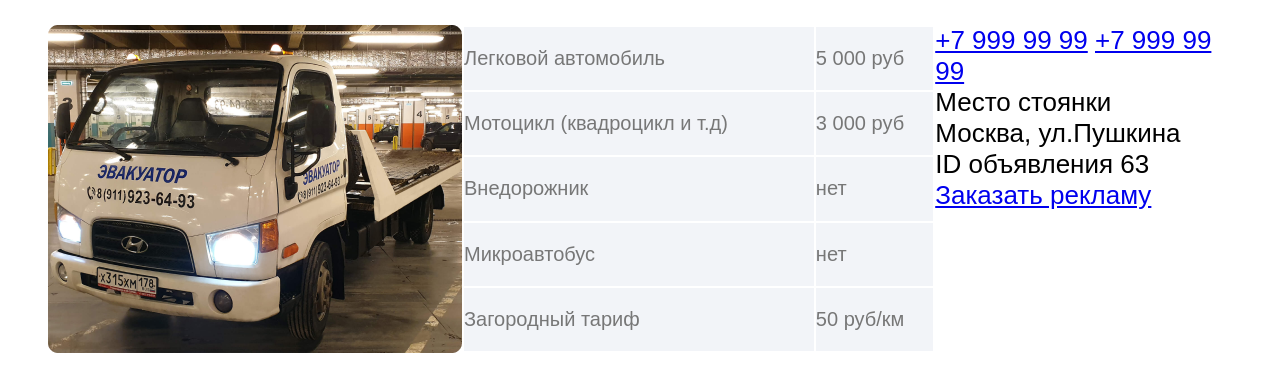
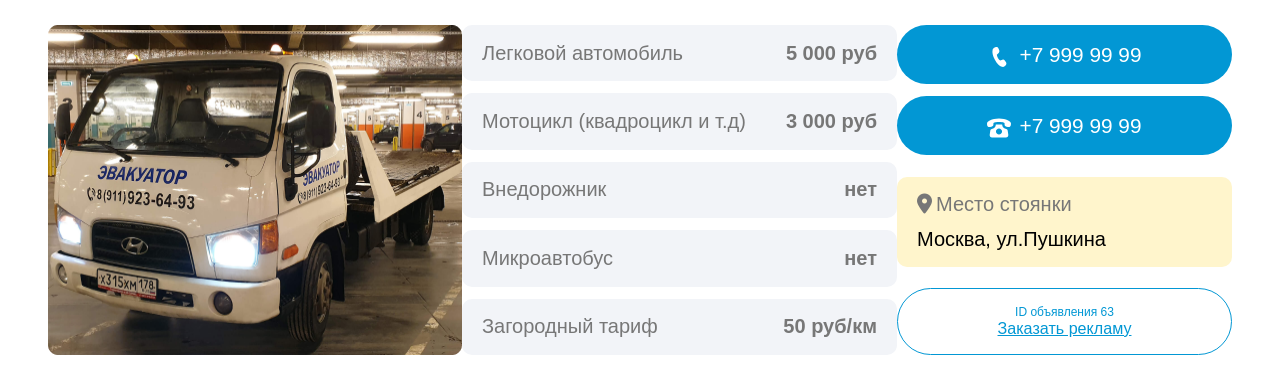
Before and after one commit to natalliakurbat/Evacuator, a plain HTML site: page index.html in a window 1280 px wide. Shown: the part 415-793 px from the top of the page. Drawn offline with Linux system fonts and the light colour scheme; a small style sheet from the web is missing.

Commit message:
Create posts

```diff
--- a/index.html
+++ b/index.html
@@ -5,6 +5,7 @@
     <meta charset="UTF-8">
     <link rel="stylesheet" href="styles/style.css">
     <link href="https://myfonts.ru/myfonts?fonts=san-francisco-pro-text" rel="stylesheet" type="text/css" />
+    <script src="https://kit.fontawesome.com/51dd29b670.js" crossorigin="anonymous"></script>
     <title>Evacuator</title>
 </head>
 
@@ -31,32 +32,58 @@
                     <div class="post">
                         <img src="img/photo-evacuator.png" alt="">
                         <table>
+
                             <tr>
                                 <td>Легковой автомобиль</td>
                                 <td>5 000 руб</td>
                             </tr>
+
+                            <tr class="tr-margin">
+                                <td></td>
+                                <td></td>
+                            </tr>
+
                             <tr>
                                 <td>Мотоцикл (квадроцикл и т.д)</td>
                                 <td>3 000 руб</td>
                             </tr>
+
+                            <tr class="tr-margin">
+                                <td></td>
+                                <td></td>
+                            </tr>
+
                             <tr>
                                 <td>Внедорожник</td>
                                 <td>нет</td>
                             </tr>
+
+                            <tr class="tr-margin">
+                                <td></td>
+                                <td></td>
+                            </tr>
+
                             <tr>
                                 <td>Микроавтобус</td>
                                 <td>нет</td>
                             </tr>
+
+                            <tr class="tr-margin">
+                                <td></td>
+                                <td></td>
+                            </tr>
+
                             <tr>
                                 <td>Загородный тариф</td>
                                 <td>50 руб/км</td>
                             </tr>
+
                         </table>
                         <div class="phones">
-                            <a href="tel:+79999999">+7 999 99 99</a>
-                            <a href="tel:+79999999">+7 999 99 99</a>
+                            <a href="tel:+79999999" class="phone">+7 999 99 99</a>
+                            <a href="tel:+79999999" class="phone">+7 999 99 99</a>
                             <div class="location">
-                                <p>Место стоянки</p>
+                                <p><i class="fa-solid fa-location-dot"></i>Место стоянки</p>
                                 <p>Москва, ул.Пушкина</p>
                             </div>
                             <div class="advertising">
--- a/styles/style.css
+++ b/styles/style.css
@@ -97,6 +97,10 @@ h1 {
     font-size: 1.23rem;
 }
 
+.posts p {
+    font-size: 0.77rem;
+}
+
 .post {
     display: flex;
     justify-content: space-between;
@@ -107,8 +111,100 @@ table {
     width: 498px;
     color: #777777;
     font-size: 0.77rem;
+    border-collapse: collapse;
+    border-spacing: 0 12px;
+}
+
+.tr-margin {
+    height: 12px;
+    background-color: #fff;
 }
 
 tr {
     background-color: #F2F4F8;
 }
+
+td:first-child {
+    padding-left: 20px;
+    border-radius: 10px 0 0 10px;
+}
+
+td:last-child {
+    padding-right: 20px;
+    text-align: right;
+    border-radius: 0 10px 10px 0;
+    font-weight: bold;
+}
+
+.phone {
+    display: block;
+    background-color: #0297D4;
+    color: #fff;
+    font-size: 0.8rem;
+    text-decoration: none;
+    text-align: center;
+    width: 335px;
+    height: 59px;
+    line-height: 59px;
+    border-radius: 50px;
+}
+
+.phone:last-of-type {
+    margin: 12px 0 21.5px;
+}
+
+.phone:first-of-type::before {
+    display: inline-block;
+    content: "";
+    width: 24px;
+    height: 24px;
+    background-image: url("../img/phone.svg");
+    vertical-align: middle;
+    margin-right: 8px;
+}
+
+.phone:last-of-type::before {
+    display: inline-block;
+    content: "";
+    width: 24px;
+    height: 24px;
+    background-image: url("../img/phone-rotary.svg");
+    vertical-align: middle;
+    margin-right: 8px;
+}
+
+.location {
+    background-color: #FFF5CC;
+    padding: 16px 20px;
+    border-radius: 10px;
+    font-size: 0.77rem;
+    margin-bottom: 21.5px;
+}
+
+.location p:first-child {
+    color: #777777;
+    margin-bottom: 12px;
+}
+
+.location p i {
+    color: #777777;
+    margin-right: 4px;
+}
+
+.advertising {
+    font-size: 0.62rem;
+    color: #0297D4;
+    text-align: center;
+    margin: 0 auto;
+    border: 1px solid #0297D4;
+    border-radius: 50px;
+    padding: 16px 0;
+}
+
+.advertising p {
+    font-size: 12px;
+}
+
+.advertising a {
+    color: #0297D4;
+}
```
Also changed, not shown: img/phone-rotary.svg (added), img/phone.svg (added).
